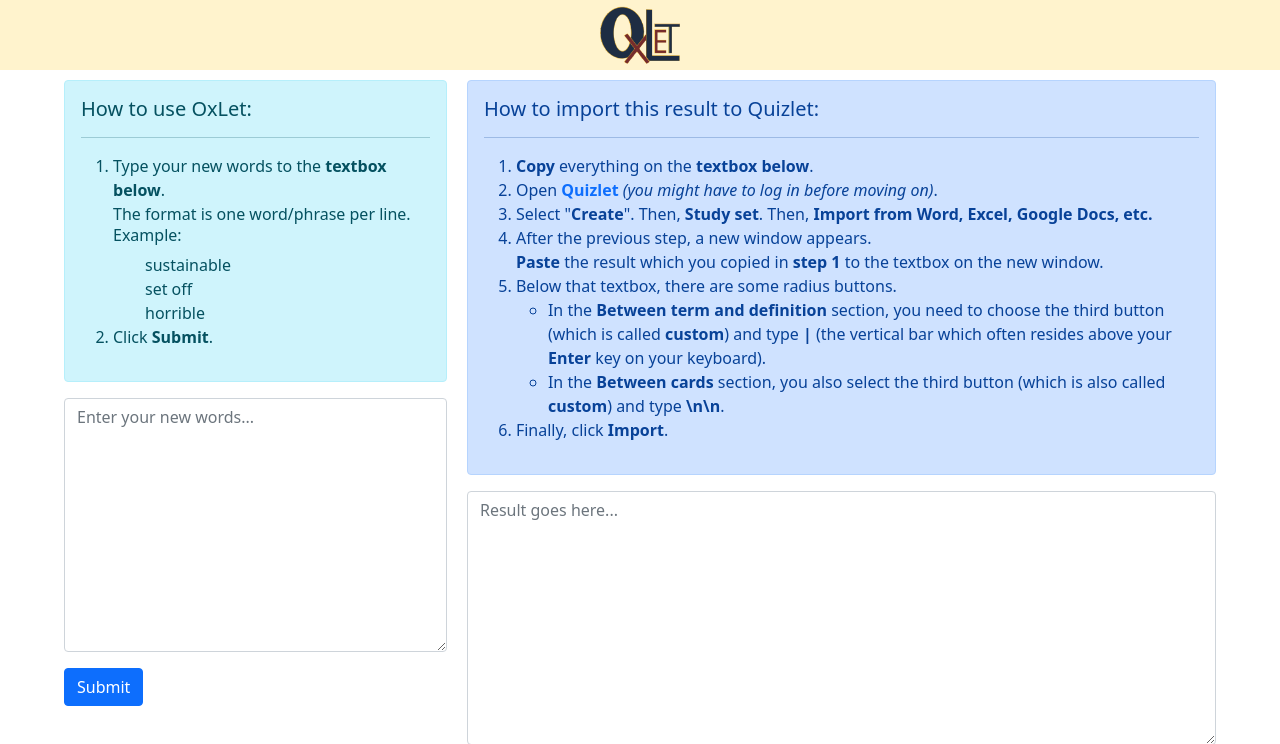
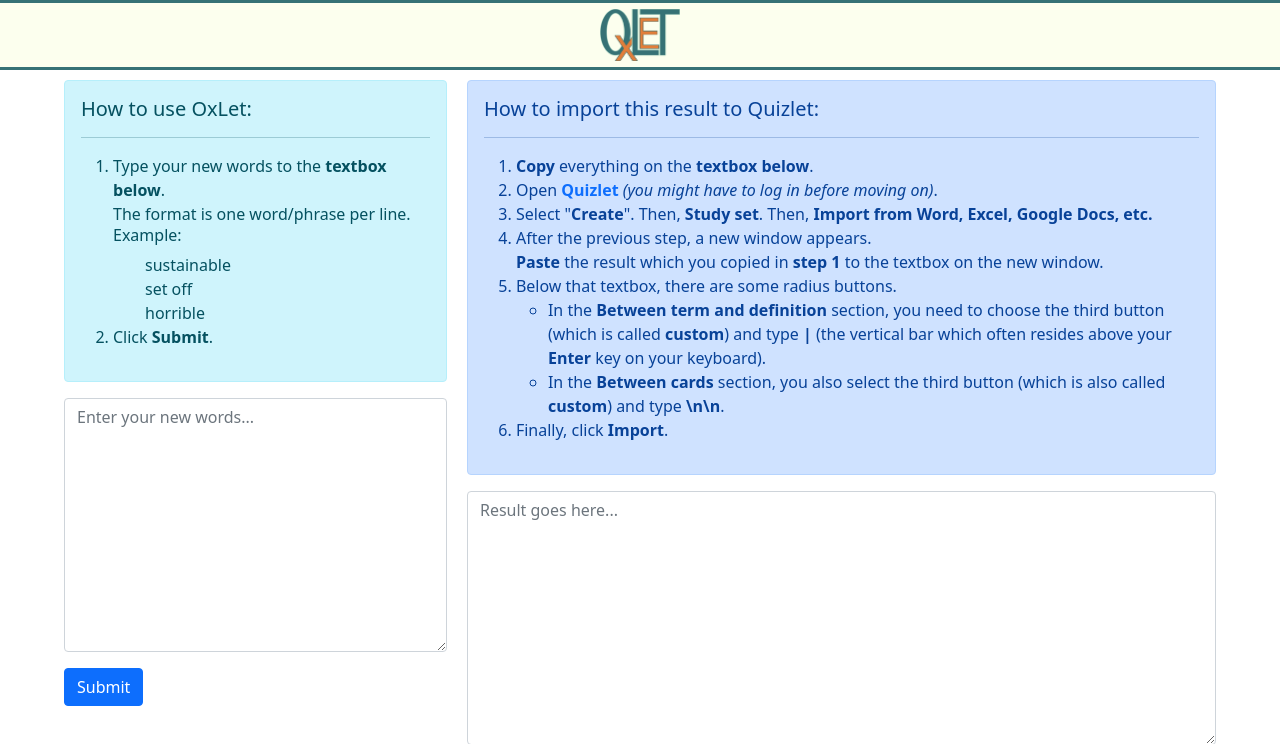
Before and after one commit to datthinh1801/OxLet, a Flask app: page / in a window 1280 px wide. Shown: the top 744 px of the page. Run offline with Flask 2, Linux system fonts and the light colour scheme.

Commit message:
Update a brand-new logo

```diff
--- a/static/style.css
+++ b/static/style.css
@@ -1,5 +1,7 @@
 header{
-    background-color: #fff3cd;
+    background-color: #FCFFEE;
+    border-bottom: 3px solid #367275;
+    border-top: 3px solid #367275;
     position: absolute;
     top: 0;
     left: 0;
--- a/templates/index.html
+++ b/templates/index.html
@@ -5,7 +5,7 @@
     <meta charset="UTF-8">
     <meta http-equiv="X-UA-Compatible" content="IE=edge">
     <meta name="viewport" content="width=device-width, initial-scale=1.0">
-    <link rel="shortcut icon" href="{{url_for('static', filename='images/OxLetLogo.png')}}">
+    <link rel="shortcut icon" href="{{url_for('static', filename='images/Mini Logo.png')}}">
     <link rel="stylesheet" href="static/style.css">
     <link rel="preconnect" href="https://fonts.googleapis.com">
     <link rel="preconnect" href="https://fonts.gstatic.com" crossorigin>
@@ -18,7 +18,7 @@
 <body>
     <header>
         <div>
-            <img id="logo" src="../static/images/OxLetLogo.png">
+            <img id="logo" src="../static/images/Header.png">
         </div>
     </header>
 
```
Also changed, not shown: static/images/Header.png (added), static/images/Mini Logo.png (added), static/images/OxLetLogo.png (deleted).
